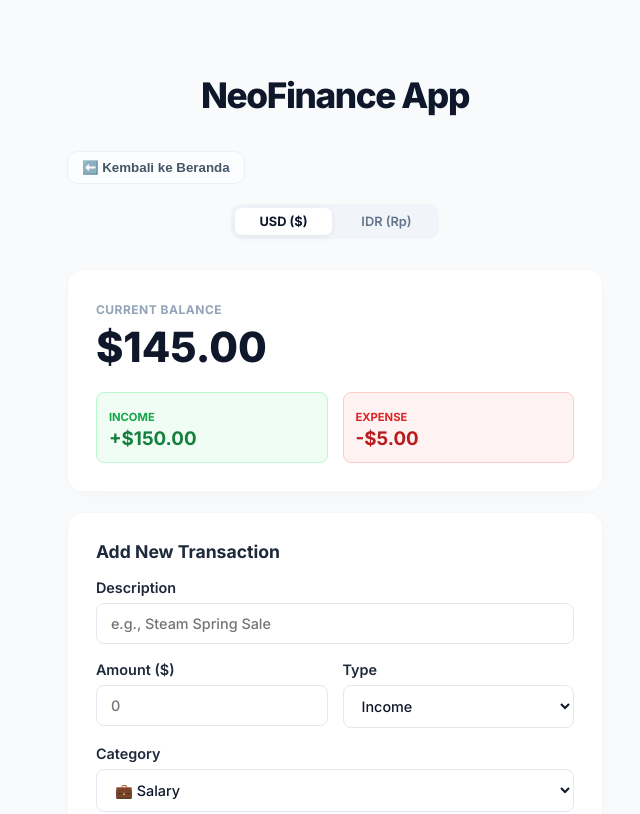
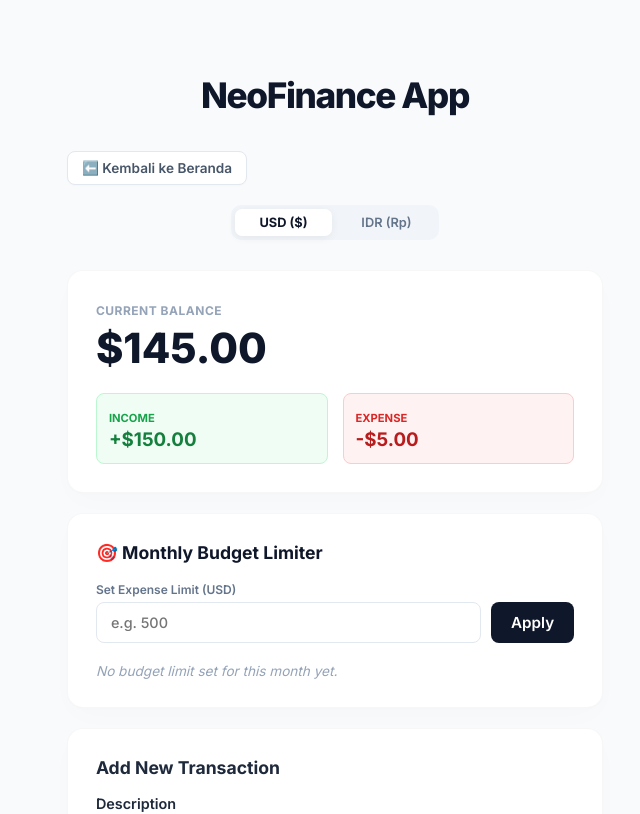
Before and after one commit to Alvinfaizt/personal-finance-dashboard, a React (Vite) app: page /dashboard in a window 1280 px wide. Shown: the top 814 px of the page, without its empty margins (305-945 px from the left). Built offline with nearby package versions, Linux system fonts and the light colour scheme.

Commit message:
feat: add BudgetTracker component to manage monthly budget limits

```diff
--- a/src/components/Dashboard.jsx
+++ b/src/components/Dashboard.jsx
@@ -1,8 +1,10 @@
+import { useState } from 'react'
 import { useNavigate } from 'react-router-dom'
 import BalanceBox from './BalanceBox'
 import TransactionForm from './TransactionForm'
 import FinancialChart from './FinancialChart'
 import TransactionList from './TransactionList'
+import BudgetTracker from './BudgetTracker'
 
 function Dashboard({
   currency,
@@ -15,20 +17,26 @@ function Dashboard({
 }) {
   const navigate = useNavigate()
 
+  // State untuk menyimpan batas anggaran bulanan
+  const [budgetLimit, setBudgetLimit] = useState(0)
+
   return (
     <div>
       {/* Tombol Navigasi Kembali ke Beranda */}
       <button
         onClick={() => navigate('/')}
         style={{
-          background: 'rgba(255, 255, 255, 0.5)',
-          border: '1px solid rgba(0,0,0,0.05)',
+          background: '#ffffff',
+          border: '1px solid #e2e8f0',
           padding: '8px 14px',
-          borderRadius: '10px',
+          borderRadius: '8px',
           fontWeight: 600,
-          cursor: 'pointer', /* Sudah diperbaiki dengan tanda kutip */
+          cursor: 'pointer',
           marginBottom: '20px',
           color: '#475569',
+          fontFamily: "'Inter', sans-serif",
+          fontSize: '0.85rem',
+          boxShadow: '0 1px 2px rgba(0,0,0,0.02)',
           display: 'block'
         }}
       >
@@ -43,6 +51,16 @@ function Dashboard({
       {errorMessage && <div className="neo-alert-danger">{errorMessage}</div>}
 
       <BalanceBox transactions={transactions} formatMoney={formatMoney} />
+
+      {/* Komponen Pelacak Anggaran Baru */}
+      <BudgetTracker
+        transactions={transactions}
+        budgetLimit={budgetLimit}
+        setBudgetLimit={setBudgetLimit}
+        formatMoney={formatMoney}
+        currency={currency}
+      />
+
       <TransactionForm onAddTransaction={addTransaction} currency={currency} />
       <FinancialChart transactions={transactions} currency={currency} />
       <TransactionList transactions={transactions} onDeleteTransaction={deleteTransaction} formatMoney={formatMoney} />
```
